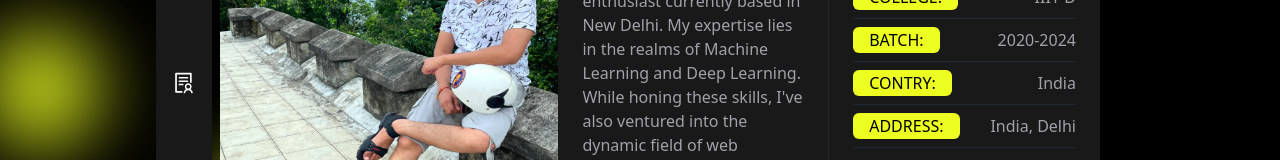
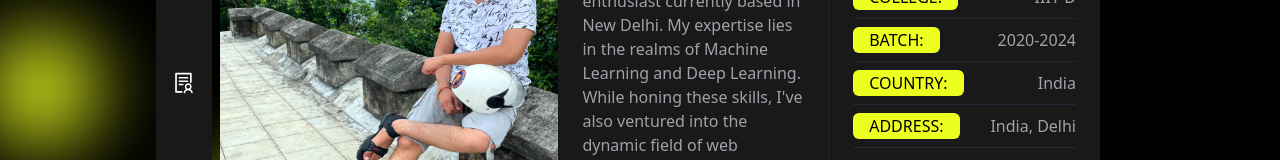
Before and after one commit to Dheeraj9811/Portfolio, a React (Vite) app: page / in a window 1280 px wide. Shown: the part 240-400 px from the top of the page. Built offline with nearby package versions, Linux system fonts and the light colour scheme.

Commit message:
fixed error

```diff
--- a/src/components/about/aboutMe.jsx
+++ b/src/components/about/aboutMe.jsx
@@ -14,7 +14,7 @@ const aboutMe = () => {
             <li className=" aboutRightLi "><span className=' aboutRightSpan'>Age:</span>23</li>
             <li className=" aboutRightLi "><span className=' aboutRightSpan'>College:</span>IIIT-D</li>
             <li className=" aboutRightLi "><span className=' aboutRightSpan'>Batch:</span>2020-2024</li>
-            <li className=" aboutRightLi "><span className=' aboutRightSpan'>Contry:</span>India</li>
+            <li className=" aboutRightLi "><span className=' aboutRightSpan'>Country:</span>India</li>
             <li className=" aboutRightLi "><span className=' aboutRightSpan'>Address:</span>India, Delhi</li>
 
           </ul>
--- a/src/components/about/servicedata.jsx
+++ b/src/components/about/servicedata.jsx
@@ -28,7 +28,7 @@ const servicedata =[
         id:4,
         title:"Api Development",
         icon:<CgController />,
-        description:"Coming soon."
+        description:"Build and deploy APIs using Python to enable seamless communication between the frontend and backend of web applications."
     }
 
 
```
